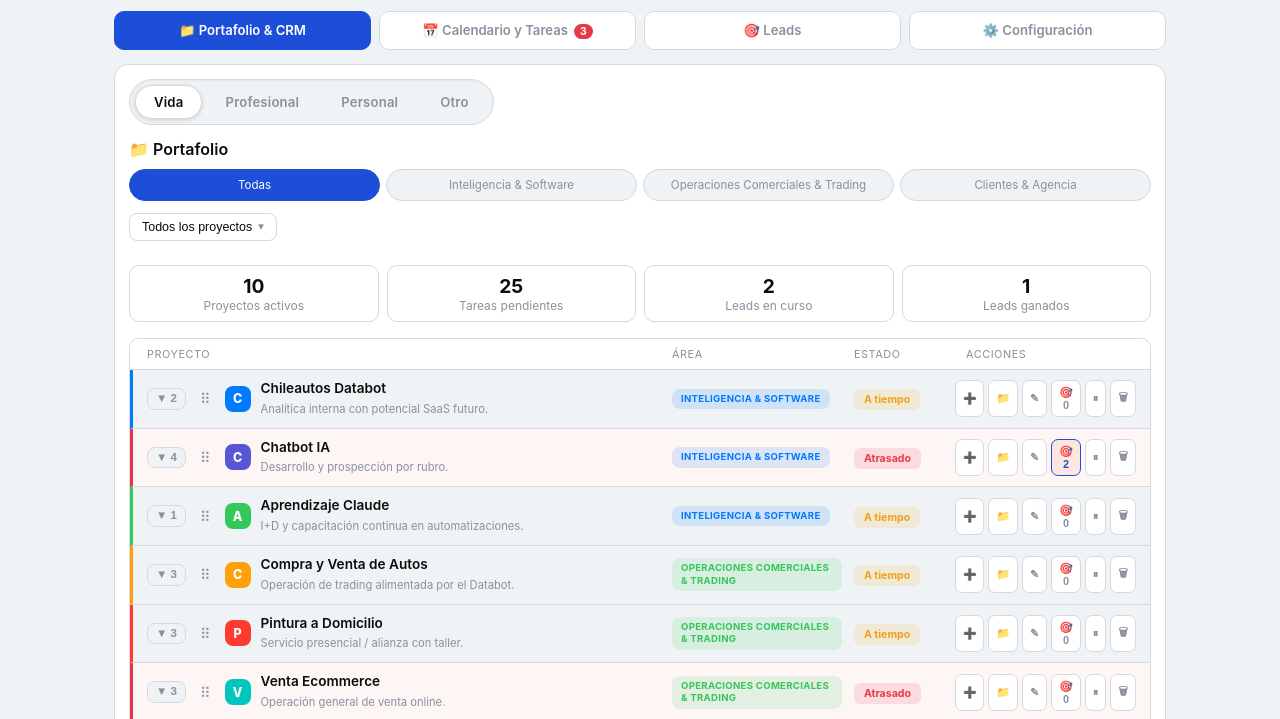
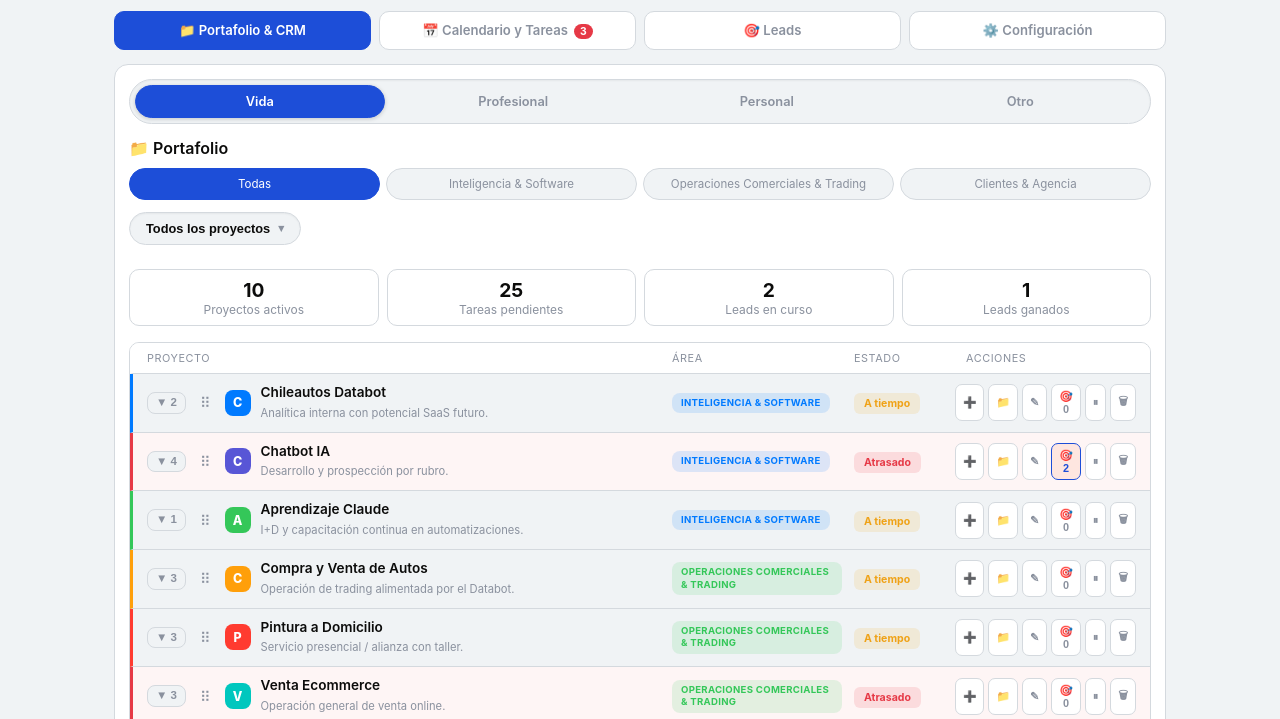
Before and after one commit to notclassic/Kingdom, a plain HTML site: page dashboard.html in a window 1280 px wide. Shown: the part 67-786 px from the top of the page. Drawn offline with nearby package versions, Linux system fonts and the light colour scheme.

Commit message:
Add files via upload

```diff
--- a/dashboard.html
+++ b/dashboard.html
@@ -70,14 +70,19 @@ section{
 
 /* FILTRO PROYECTOS — BOTÓN DISPARADOR */
 .proj-sheet-trigger{
-  display:inline-flex; align-items:center; gap:6px;
-  padding:6px 12px; border-radius:8px;
-  background:var(--panel); border:1px solid var(--border);
-  color:var(--text); font-size:.78rem; font-weight:500; cursor:pointer;
-  transition:background .12s; position:relative;
-  margin-bottom:12px;
-}
-.proj-sheet-trigger:hover{ background:var(--panel2); }
+  display:inline-flex; align-items:center; gap:8px;
+  padding:8px 16px; border-radius:999px;
+  background:var(--panel2); border:1px solid var(--border);
+  color:var(--text); font-size:.8rem; font-weight:600; cursor:pointer;
+  transition:background .2s ease, box-shadow .2s ease, transform .12s ease;
+  position:relative; margin-bottom:12px;
+  box-shadow:inset 0 1px 2px rgba(0,0,0,.05);
+  backdrop-filter:blur(14px) saturate(160%);
+  -webkit-backdrop-filter:blur(14px) saturate(160%);
+}
+.proj-sheet-trigger:hover{ background:var(--panel); box-shadow:0 1px 4px rgba(0,0,0,.1); }
+.proj-sheet-trigger:active{ transform:scale(.97); }
+[data-theme="dark"] .proj-sheet-trigger{ background:rgba(255,255,255,.06); border-color:rgba(255,255,255,.10); }
 
 /* POPOVER ESTILO macOS */
 .sheet-overlay{
@@ -144,51 +149,45 @@ section{
 
 /* Selector de sección estilo iOS (liquid glass) */
 .context-filters{
-  display:inline-flex;
-  flex-wrap:nowrap;
+  display:flex;
+  width:100%;
   gap:4px;
   padding:5px;
   margin-bottom:14px;
-  max-width:100%;
   border-radius:999px;
   background:var(--panel2);
   border:1px solid var(--border);
   box-shadow:inset 0 1px 2px rgba(0,0,0,.05);
-  overflow-x:auto;
-  -webkit-overflow-scrolling:touch;
-  scrollbar-width:none;
   backdrop-filter:blur(14px) saturate(160%);
   -webkit-backdrop-filter:blur(14px) saturate(160%);
 }
-.context-filters::-webkit-scrollbar{ display:none; }
 .context-filters .chip{
-  flex:0 0 auto;
+  flex:1 1 0;
+  text-align:center;
   border:1px solid transparent;
   background:transparent;
   color:var(--muted);
-  font-size:.82rem;
+  font-size:.8rem;
   font-weight:600;
-  letter-spacing:.2px;
-  padding:8px 18px;
+  padding:8px 6px;
   border-radius:999px;
-  transition:background .22s ease, color .22s ease, box-shadow .22s ease, transform .12s ease;
-}
-.context-filters .chip:active{ transform:scale(.95); }
+  white-space:nowrap;
+  transition:background .2s ease, color .2s ease, transform .12s ease;
+}
+.context-filters .chip:active{ transform:scale(.97); }
 .context-filters .chip.active{
-  background:var(--panel);
-  color:var(--text);
-  border-color:var(--border);
-  box-shadow:0 1px 4px rgba(0,0,0,.16);
+  background:var(--accent);
+  color:#fff;
+  border-color:var(--accent);
+  box-shadow:0 1px 4px rgba(0,0,0,.18);
 }
 [data-theme="dark"] .context-filters{
   background:rgba(255,255,255,.06);
   border-color:rgba(255,255,255,.10);
 }
-[data-theme="dark"] .context-filters .chip.active{
-  background:rgba(255,255,255,.16);
-  color:#fff;
-  border-color:rgba(255,255,255,.22);
-  box-shadow:0 1px 6px rgba(0,0,0,.4);
+#areaFilters .chip{
+  backdrop-filter:blur(12px) saturate(150%);
+  -webkit-backdrop-filter:blur(12px) saturate(150%);
 }
 
 /* PORTAFOLIO */
```
